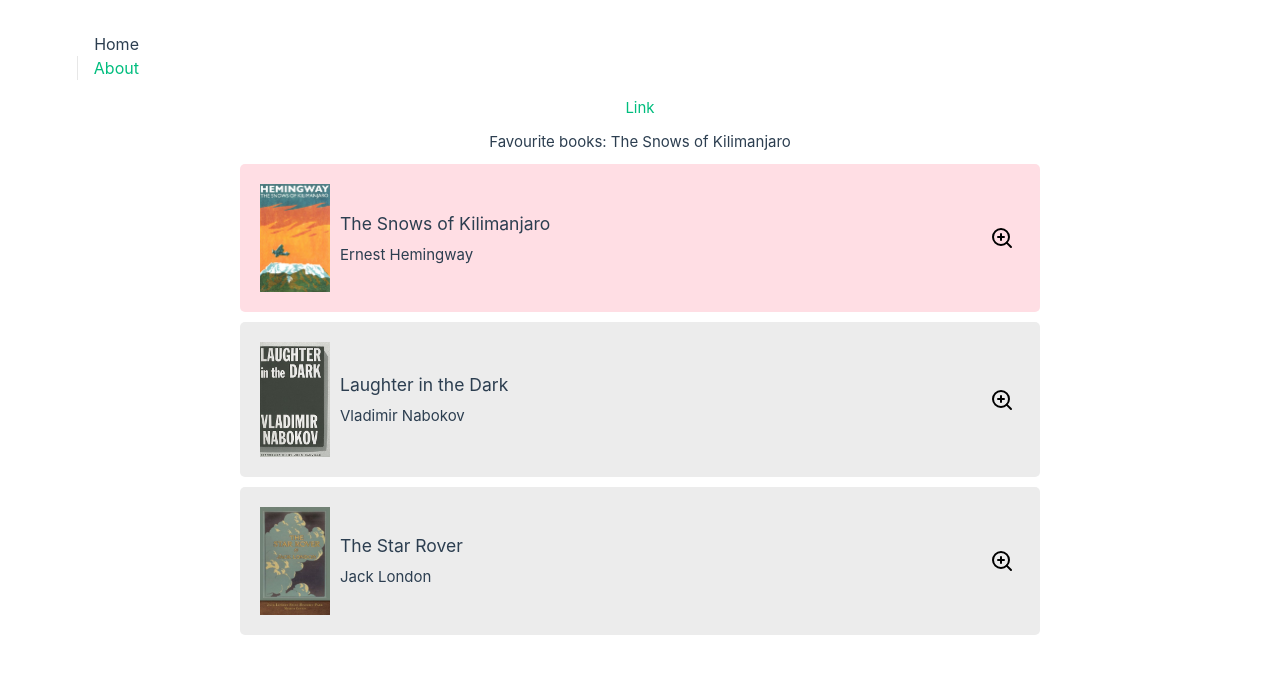
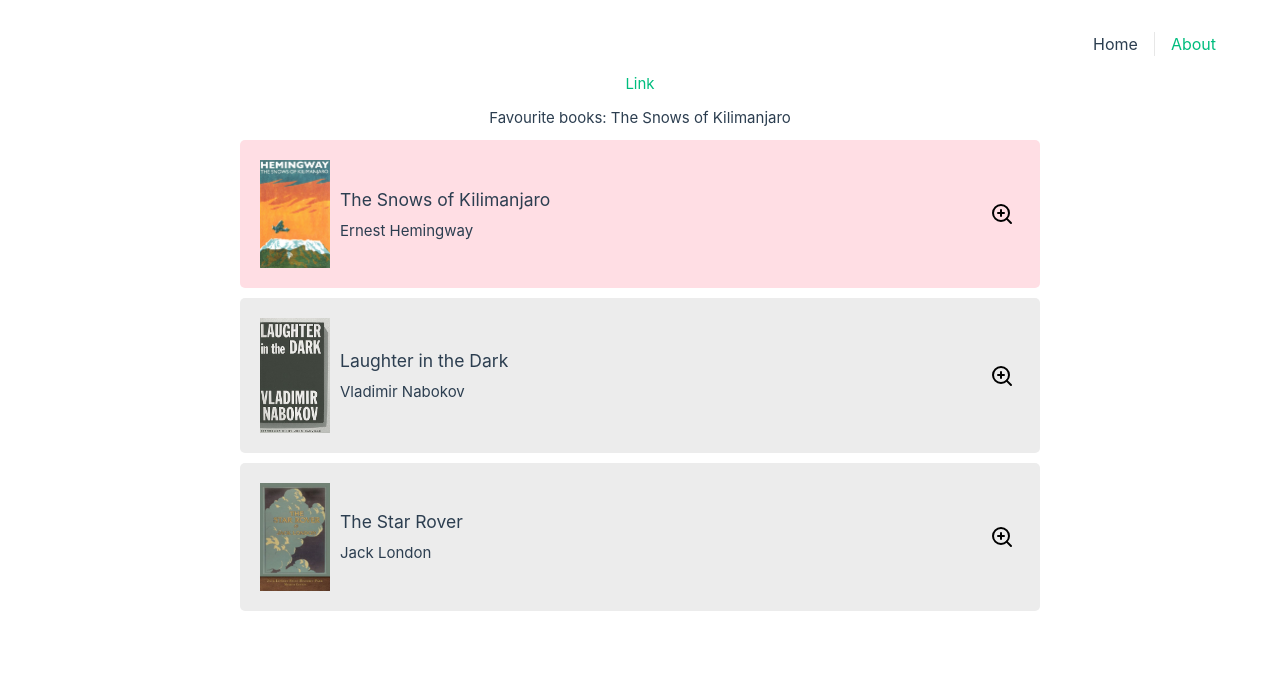
Before and after one commit to mkoroleva5/vue-intro-project, a Vue app: page / in a window 1280 px wide. Shown: the top 674 px of the page. Built offline with nearby package versions, Linux system fonts and the light colour scheme.

Commit message:
fix: fix styles

```diff
--- a/src/App.vue
+++ b/src/App.vue
@@ -52,11 +52,6 @@ nav a:first-of-type {
 }
 
 @media (min-width: 1024px) {
-  header {
-    display: flex;
-    place-items: center;
-  }
-
   .logo {
     margin: 0 2rem 0 0;
   }
```
